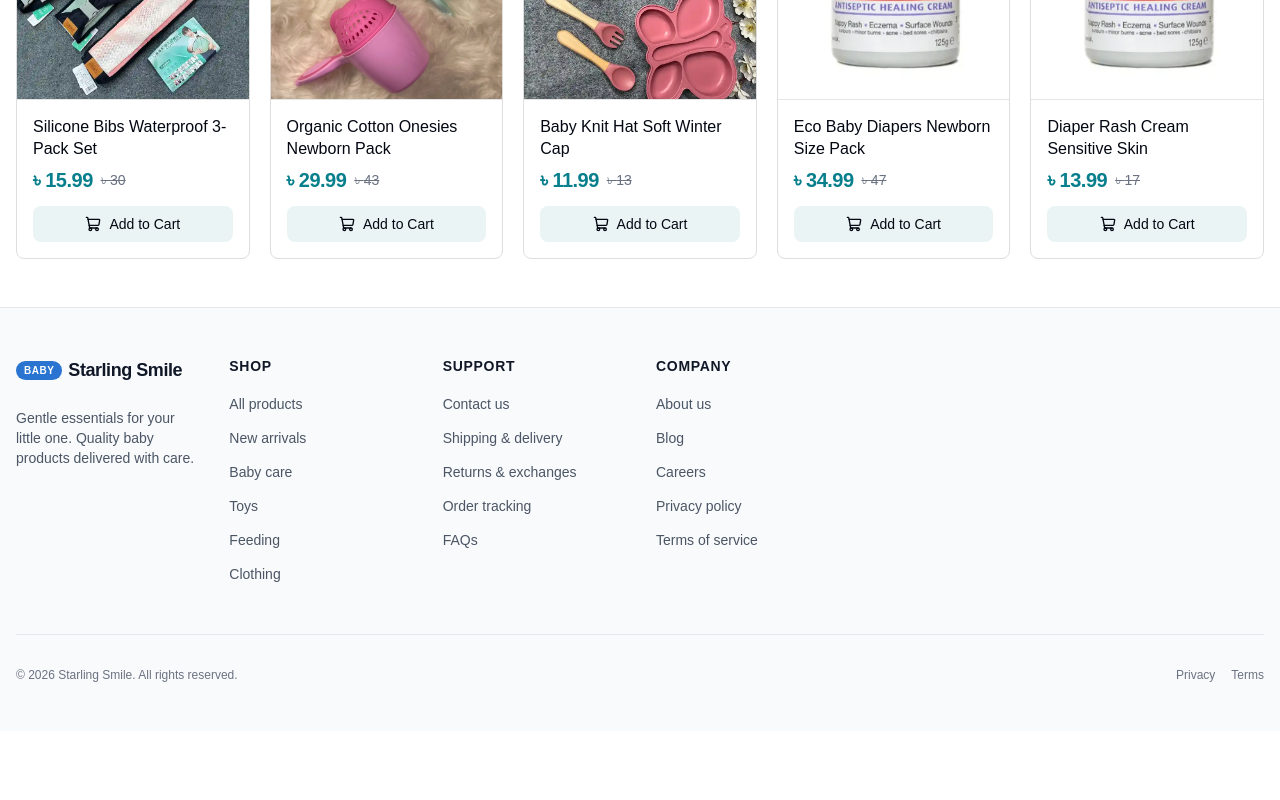
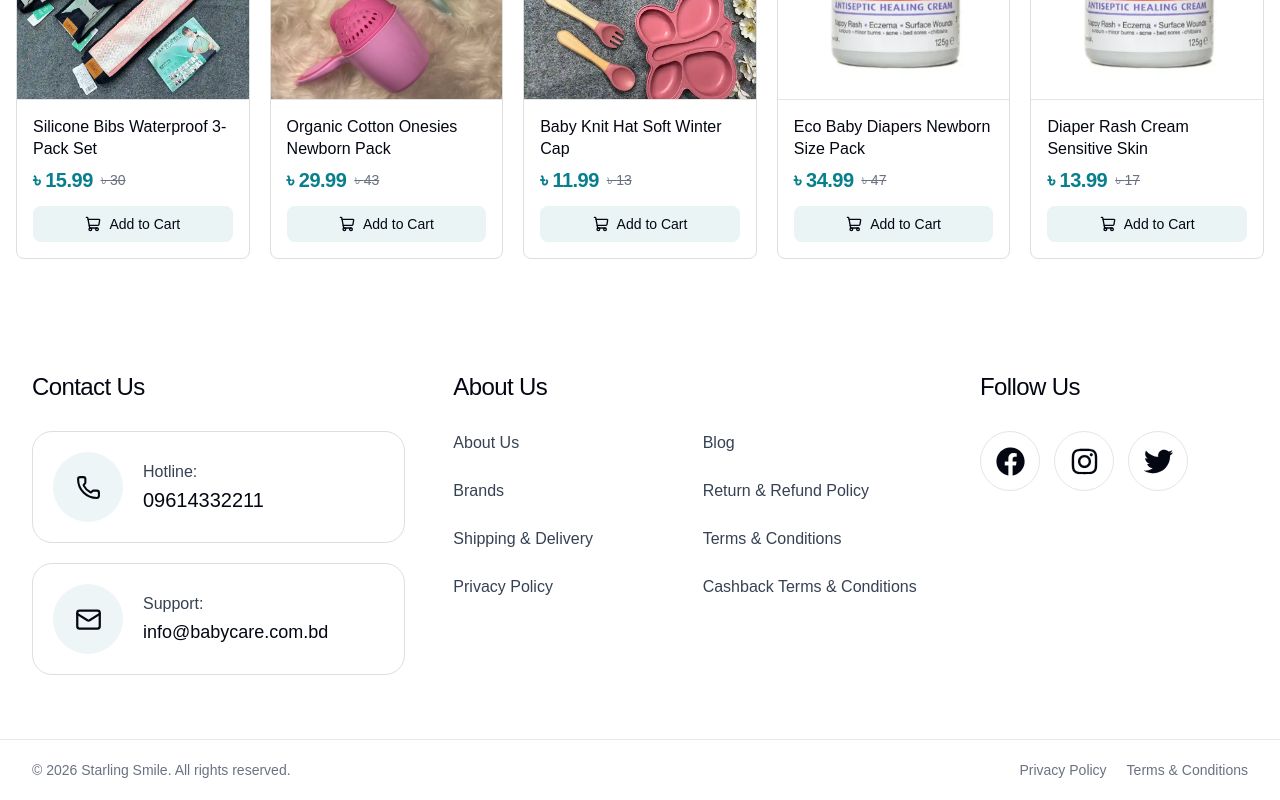
Before and after one commit to Captain-Kanak/starling-smile-client, a Next.js app: page / in a window 1280 px wide. Shown: the part 1642-2442 px from the top of the page. Before the commit the page ends 2373 px from the top, so only its background shows below. Built offline with nearby package versions, Linux system fonts and the light colour scheme.

Commit message:
feat: footer part added with contact information

```diff
--- a/components/Footer.tsx
+++ b/components/Footer.tsx
@@ -1,122 +1,153 @@
+"use client";
+
 import Link from "next/link";
+import { Phone, Mail } from "lucide-react";
+import { FaFacebook, FaInstagram, FaTwitter } from "react-icons/fa";
 
-const footerLinks = {
-  shop: [
-    { label: "All products", href: "/products" },
-    { label: "New arrivals", href: "/products" },
-    { label: "Baby care", href: "/products?category=Baby care" },
-    { label: "Toys", href: "/products?category=Toys" },
-    { label: "Feeding", href: "/products?category=Feeding" },
-    { label: "Clothing", href: "/products?category=Clothing" },
-  ],
-  support: [
-    { label: "Contact us", href: "/contact" },
-    { label: "Shipping & delivery", href: "/shipping" },
-    { label: "Returns & exchanges", href: "/returns" },
-    { label: "Order tracking", href: "/track" },
-    { label: "FAQs", href: "/faq" },
-  ],
-  company: [
-    { label: "About us", href: "/about" },
+const aboutLinks = [
+  { label: "About Us", href: "/about" },
   { label: "Blog", href: "/blog" },
-    { label: "Careers", href: "/careers" },
-    { label: "Privacy policy", href: "/privacy" },
-    { label: "Terms of service", href: "/terms" },
-  ],
-};
+  { label: "Brands", href: "/brands" },
+  { label: "Return & Refund Policy", href: "/returns" },
+  { label: "Shipping & Delivery", href: "/shipping" },
+  { label: "Terms & Conditions", href: "/terms" },
+  { label: "Privacy Policy", href: "/privacy" },
+  { label: "Cashback Terms & Conditions", href: "/cashback" },
+];
+
+const socialLinks = [
+  {
+    label: "Facebook",
+    href: "https://www.facebook.com/",
+    icon: FaFacebook,
+  },
+  {
+    label: "Instagram",
+    href: "https://www.instagram.com/",
+    icon: FaInstagram,
+  },
+  {
+    label: "Twitter",
+    href: "https://twitter.com/",
+    icon: FaTwitter,
+  },
+];
 
 export default function Footer() {
   return (
-    <footer className="border-t border-gray-200 bg-gray-50">
-      <div className="max-w-7xl mx-auto px-4 py-12">
-        <div className="grid grid-cols-2 gap-8 sm:grid-cols-4 lg:grid-cols-6 mb-12">
-          <div className="col-span-2 sm:col-span-1">
-            <div className="flex items-center gap-1.5 mb-6">
-              <span className="rounded-full bg-[#2874D0] px-2 py-0.5 text-[10px] font-bold uppercase tracking-wider text-white">
-                baby
+    <footer className="bg-white">
+      <div className="mx-auto max-w-7xl px-4 py-12 sm:px-6 sm:py-14 lg:px-8 lg:py-16">
+        <div className="grid grid-cols-1 gap-10 sm:grid-cols-2 lg:grid-cols-12 lg:gap-12">
+          {/* Contact Us */}
+          <section className="lg:col-span-4">
+            <h2 className="mb-7 text-xl font-medium tracking-tight text-gray-950 sm:text-2xl">
+              Contact Us
+            </h2>
+
+            <div className="space-y-5">
+              {/* Phone */}
+              <a
+                href="tel:09614332211"
+                className="flex min-h-25.5 items-center gap-5 rounded-[20px] border border-[#dedede] p-4 transition-colors hover:border-[#087f8c]/40 sm:p-5"
+              >
+                <span className="flex size-17.5 shrink-0 items-center justify-center rounded-full bg-[#edf5f6] text-gray-950">
+                  <Phone size={25} strokeWidth={2} />
                 </span>
-              <span className="font-semibold text-gray-900 text-lg tracking-tight">
-                Starling Smile
+
+                <span className="min-w-0">
+                  <span className="block text-base text-gray-700">
+                    Hotline:
                   </span>
+                  <span className="mt-0.5 block wrap-break-word text-lg font-medium text-gray-950 sm:text-xl">
+                    09614332211
+                  </span>
+                </span>
+              </a>
+
+              {/* Email */}
+              <a
+                href="mailto:info@babycare.com.bd"
+                className="flex min-h-25.5 items-center gap-5 rounded-[20px] border border-[#dedede] p-4 transition-colors hover:border-[#087f8c]/40 sm:p-5"
+              >
+                <span className="flex size-17.5 shrink-0 items-center justify-center rounded-full bg-[#edf5f6] text-gray-950">
+                  <Mail size={27} strokeWidth={2} />
+                </span>
+
+                <span className="min-w-0">
+                  <span className="block text-base text-gray-700">
+                    Support:
+                  </span>
+                  <span className="mt-0.5 block wrap-break-word text-base font-medium text-gray-950 sm:text-lg">
+                    info@babycare.com.bd
+                  </span>
+                </span>
+              </a>
             </div>
-            <p className="text-sm text-gray-600 max-w-xs">
-              Gentle essentials for your little one. Quality baby products
-              delivered with care.
-            </p>
-          </div>
+          </section>
 
-          <div>
-            <h3 className="mb-4 text-sm font-semibold uppercase tracking-wider text-gray-900">
-              Shop
-            </h3>
-            <ul className="space-y-2.5">
-              {footerLinks.shop.map((link) => (
-                <li key={link.label}>
+          {/* About Us */}
+          <section className="lg:col-span-5">
+            <h2 className="mb-7 text-xl font-medium tracking-tight text-gray-950 sm:text-2xl">
+              About Us
+            </h2>
+
+            <div className="grid grid-cols-2 gap-x-5 gap-y-6">
+              {aboutLinks.map((link) => (
                 <Link
+                  key={link.label}
                   href={link.href}
-                    className="text-sm text-gray-600 hover:text-[#2874D0] transition-colors"
+                  className="w-fit text-sm leading-6 text-gray-700 transition-colors hover:text-[#087f8c] sm:text-base"
                 >
                   {link.label}
                 </Link>
-                </li>
               ))}
-            </ul>
             </div>
+          </section>
 
-          <div>
-            <h3 className="mb-4 text-sm font-semibold uppercase tracking-wider text-gray-900">
-              Support
-            </h3>
-            <ul className="space-y-2.5">
-              {footerLinks.support.map((link) => (
-                <li key={link.label}>
-                  <Link
-                    href={link.href}
-                    className="text-sm text-gray-600 hover:text-[#2874D0] transition-colors"
+          {/* Connect Us */}
+          <section className="lg:col-span-3">
+            <h2 className="mb-7 text-xl font-medium tracking-tight text-gray-950 sm:text-2xl">
+              Follow Us
+            </h2>
+
+            <div className="flex flex-wrap items-center gap-3.5">
+              {socialLinks.map(({ label, href, icon: Icon }) => (
+                <a
+                  key={label}
+                  href={href}
+                  target="_blank"
+                  rel="noopener noreferrer"
+                  aria-label={label}
+                  className="flex size-15 items-center justify-center rounded-full border border-[#e5e5e5] text-gray-950 transition-all duration-300 hover:border-[#087f8c] hover:bg-[#edf5f6] hover:text-[#087f8c]"
                 >
-                    {link.label}
-                  </Link>
-                </li>
+                  <Icon size={29} strokeWidth={2} />
+                </a>
               ))}
-            </ul>
             </div>
-
-          <div>
-            <h3 className="mb-4 text-sm font-semibold uppercase tracking-wider text-gray-900">
-              Company
-            </h3>
-            <ul className="space-y-2.5">
-              {footerLinks.company.map((link) => (
-                <li key={link.label}>
-                  <Link
-                    href={link.href}
-                    className="text-sm text-gray-600 hover:text-[#2874D0] transition-colors"
-                  >
-                    {link.label}
-                  </Link>
-                </li>
-              ))}
-            </ul>
+          </section>
         </div>
       </div>
 
-        <div className="border-t border-gray-200 pt-8 mt-12 flex flex-col items-center justify-between gap-4 sm:flex-row sm:justify-between">
-          <p className="text-xs text-gray-500">
-            &copy; {new Date().getFullYear()} Starling Smile. All rights
-            reserved.
+      {/* Copyright */}
+      <div className="border-t border-gray-200">
+        <div className="mx-auto flex max-w-7xl flex-col items-center justify-between gap-3 px-4 py-5 text-center sm:flex-row sm:px-6 sm:text-left lg:px-8">
+          <p className="text-sm text-gray-500">
+            © {new Date().getFullYear()} Starling Smile. All rights reserved.
           </p>
-          <div className="flex items-center gap-4">
+
+          <div className="flex items-center gap-5">
             <Link
               href="/privacy"
-              className="text-xs text-gray-500 hover:text-[#2874D0] transition-colors"
+              className="text-sm text-gray-500 transition-colors hover:text-[#087f8c]"
             >
-              Privacy
+              Privacy Policy
             </Link>
+
             <Link
               href="/terms"
-              className="text-xs text-gray-500 hover:text-[#2874D0] transition-colors"
+              className="text-sm text-gray-500 transition-colors hover:text-[#087f8c]"
             >
-              Terms
+              Terms & Conditions
             </Link>
           </div>
         </div>
--- a/package.json
+++ b/package.json
@@ -12,7 +12,8 @@
     "lucide-react": "^1.63.0",
     "next": "16.4.3",
     "react": "19.3.0",
-    "react-dom": "19.3.0"
+    "react-dom": "19.3.0",
+    "react-icons": "^5.7.0"
   },
   "devDependencies": {
     "@tailwindcss/turbopack": "^4",
```
Also changed, not shown: 1 other file (tests, documents, lock files or other folders). Lines whose indentation alone changed are shown as unchanged.
